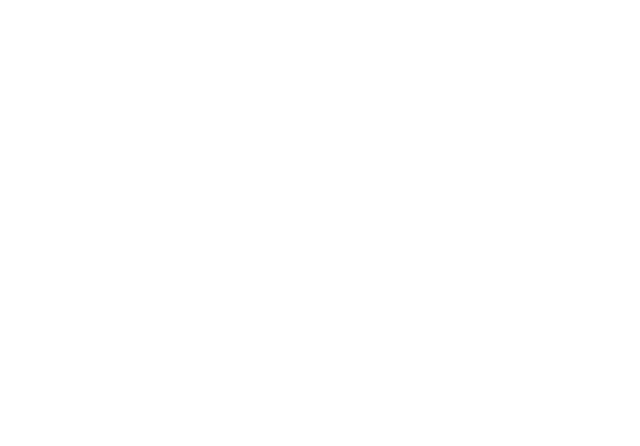
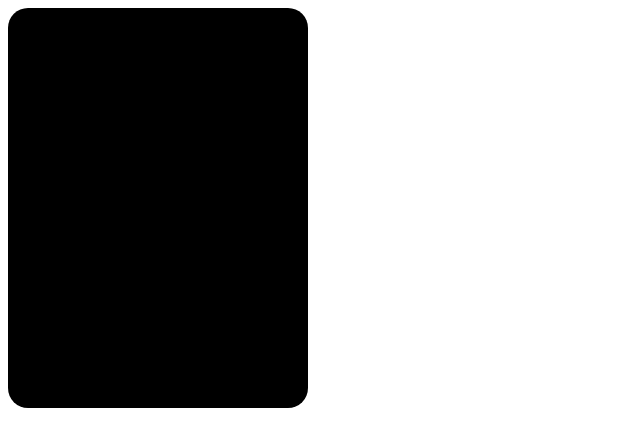
Before and after one commit to Hassan-Mehmood2321/clon, a plain HTML site: page animation/index.html in a window 1280 px wide. Shown: the whole page, without its empty margins (0-640 px from the left). Drawn offline with Linux system fonts and the light colour scheme.

Commit message:
new classes work

```diff
--- a/animation/index.html
+++ b/animation/index.html
@@ -5,10 +5,13 @@
     <meta charset="UTF-8">
     <meta name="viewport" content="width=device-width, initial-scale=1.0">
     <title>Document</title>
+    <link rel="stylesheet" href="style.css">
 </head>
 
 <body>
 
+
+    <div class="box"></div>
 
 
 
--- /dev/null
+++ b/animation/style.css
@@ -0,0 +1,11 @@
+.box {
+    width: 300px;
+    height: 400px;
+    background-color: black;
+    border-radius: 20px;
+    transition: all 2s ease;
+}
+
+.box:hover {
+    transform: translate(50px, 50px);
+}
```
Also changed, not shown: clon-contact-page-saylani/index.html (added, +26 -0 lines), clon-contact-page-saylani/logo-saylani.png (added), clon-contact-page-saylani/style.css (added), 1 other file.
